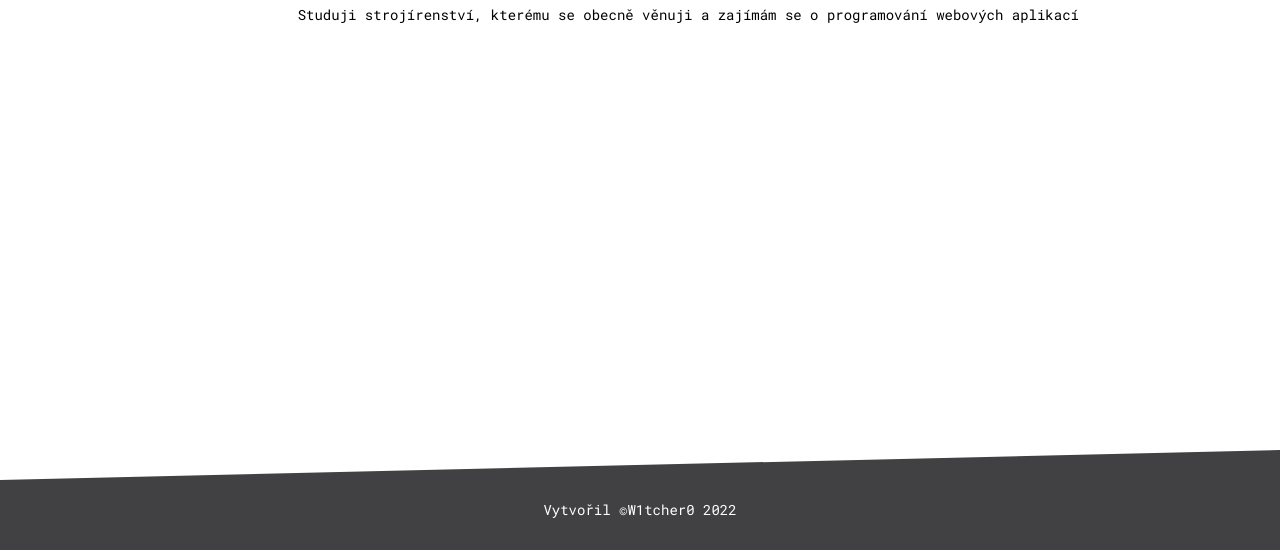
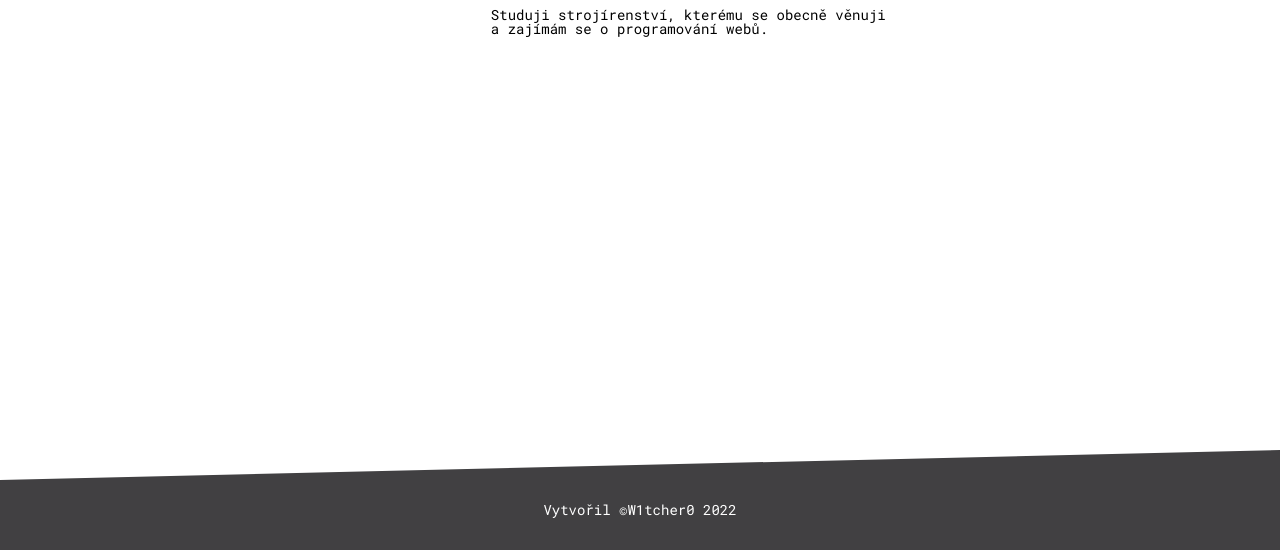
Before and after one commit to W1tcher0/W1tcher0.github.io, a plain HTML site: page index.html in a window 1280 px wide. Shown: the part 250-800 px from the top of the page. Drawn offline with Linux system fonts and the light colour scheme.

Commit message:
Update index.html

```diff
--- a/index.html
+++ b/index.html
@@ -44,7 +44,8 @@
                 <section>
                     <p>Vítejte na mé webové stránce.</p>
                     <p>Jmenuji se Stanislav Tondl a je mi 18 let.</p>
-                    <p>Studuji strojírenství, kterému se obecně věnuji a zajímám se o programování webových aplikací</p>
+                    <p>Studuji strojírenství, kterému se obecně věnuji<br>
+                        a zajímám se o programování webů.</p>
                 </section>
             </div>
         </article>
```
